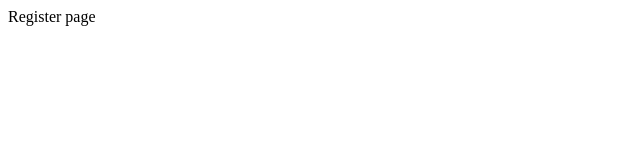
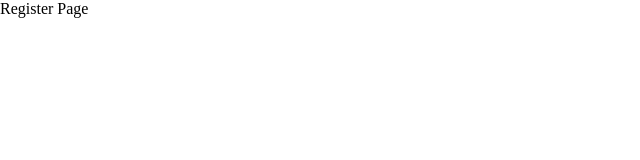
Before and after one commit to Nguyenductam1905/react-vite-horashidev, a React (Vite) app: page /register in a window 1280 px wide. Shown: the top 160 px of the page, without its empty margins (0-640 px from the left). Built offline with nearby package versions, Linux system fonts and the light colour scheme.

Commit message:
video 46

```diff
--- /dev/null
+++ b/src/pages/login.jsx
@@ -0,0 +1,6 @@
+const LoginPage = () => {
+    return(
+        <div>Login Page</div>
+    )
+}
+export default LoginPage
--- /dev/null
+++ b/src/pages/product.jsx
@@ -0,0 +1,6 @@
+const ProductPage = () => {
+    return(
+        <div>Product Page</div>
+    )
+}
+export default ProductPage
--- /dev/null
+++ b/src/pages/register.jsx
@@ -0,0 +1,6 @@
+const RegisterPage = () => {
+    return(
+        <div>Register Page</div>
+    )
+}
+export default RegisterPage
--- /dev/null
+++ b/src/pages/user.jsx
@@ -0,0 +1,6 @@
+const UserPage = () => {
+    return(
+        <div>User Page</div>
+    )
+}
+export default UserPage
--- /dev/null
+++ b/src/style/global.css
@@ -0,0 +1,4 @@
+*{
+    margin: 0;
+    padding: 0;
+}
```
Also changed, not shown: src/main.jsx (+10 -4 lines), src/pages/test.txt (added), src/services/test.txt (added).
